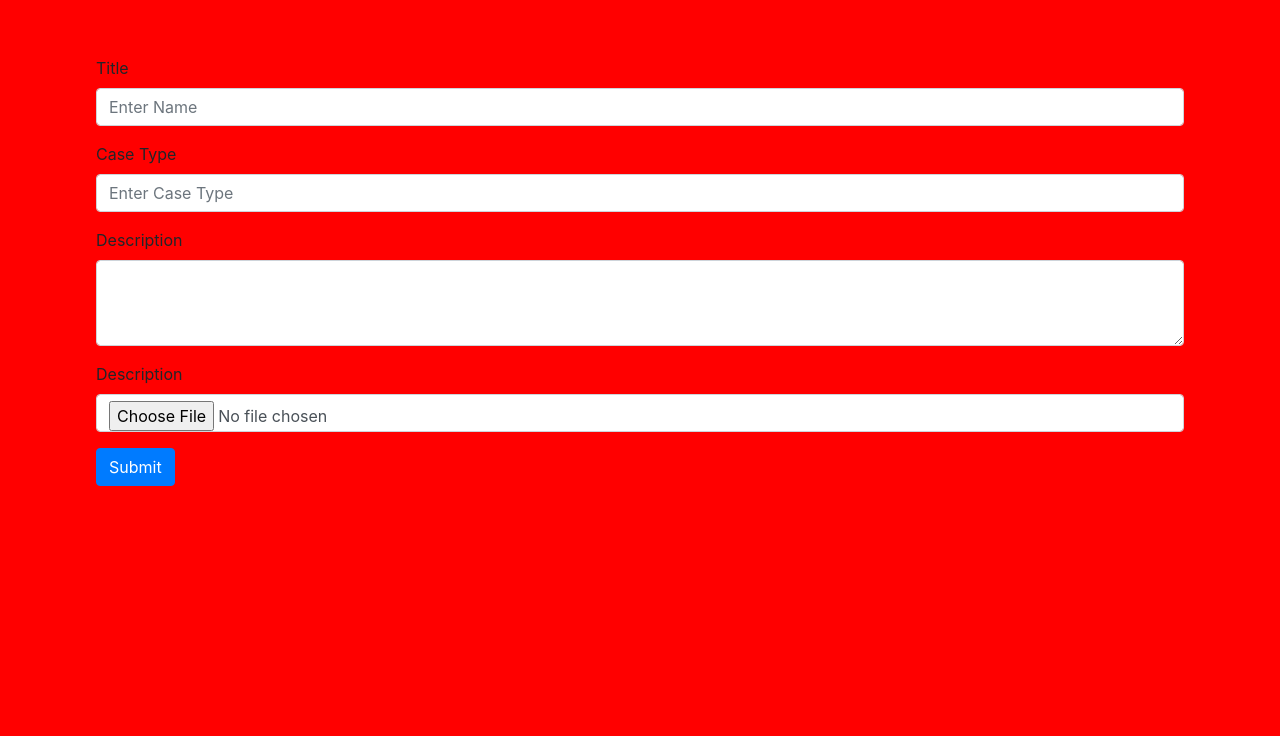
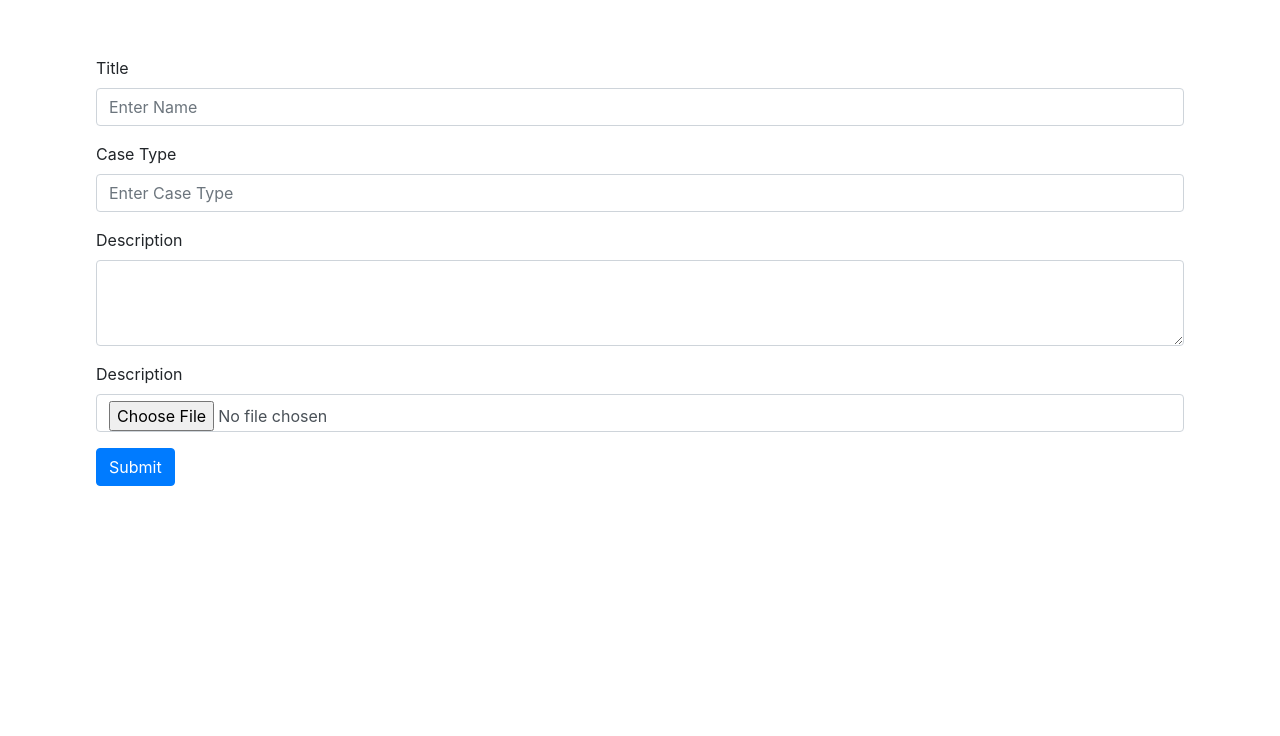
Before and after one commit to abdo3bido/AYB, a plain HTML site: page index.html in a window 1280 px wide. Shown: the part 64-800 px from the top of the page. Drawn offline with nearby package versions, Linux system fonts and the light colour scheme.

Commit message:
remove background color to make sure I'm connected

```diff
--- a/index.html
+++ b/index.html
@@ -5,7 +5,7 @@
     <script src="https://stackpath.bootstrapcdn.com/bootstrap/4.1.3/js/bootstrap.min.js" integrity="sha384-ChfqqxuZUCnJSK3+MXmPNIyE6ZbWh2IMqE241rYiqJxyMiZ6OW/JmZQ5stwEULTy" crossorigin="anonymous"></script>
     <script src="https://www.gstatic.com/firebasejs/5.9.4/firebase.js"></script>
 </head>
-<body style="background-color: red">
+<body>
     <div class="container-fluid" id="cover">
         <div class="row">
             <h1 class="col-12">Data Entry</h1>
```
